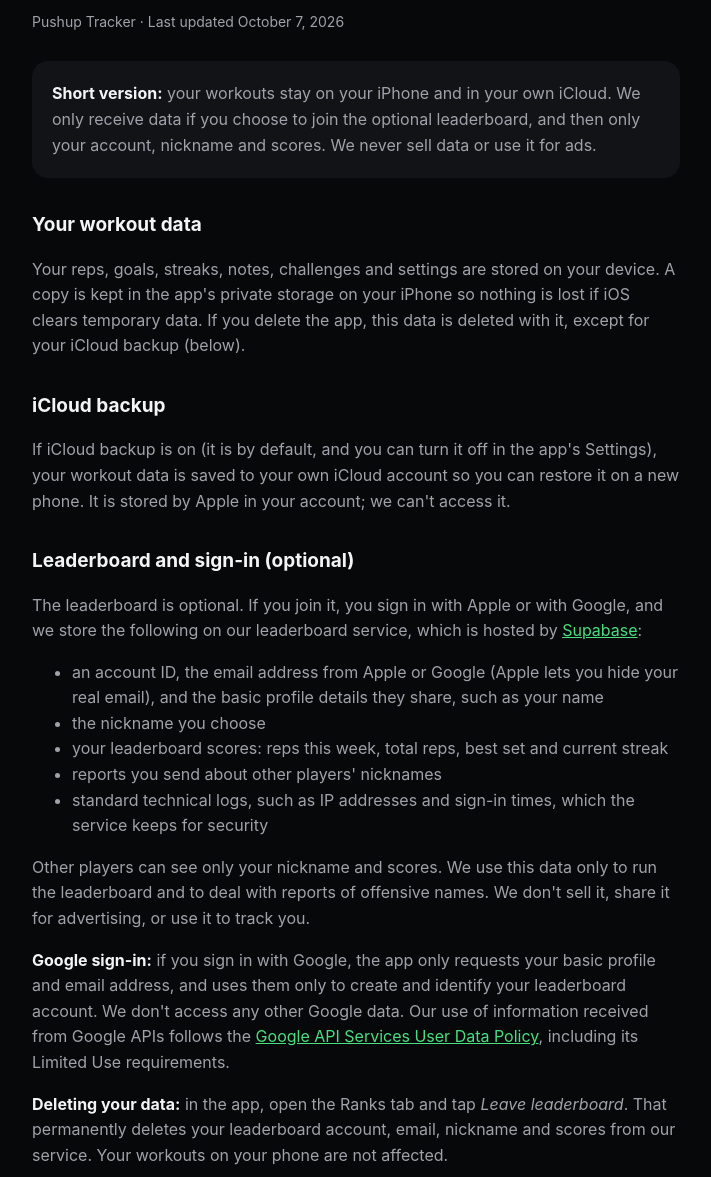
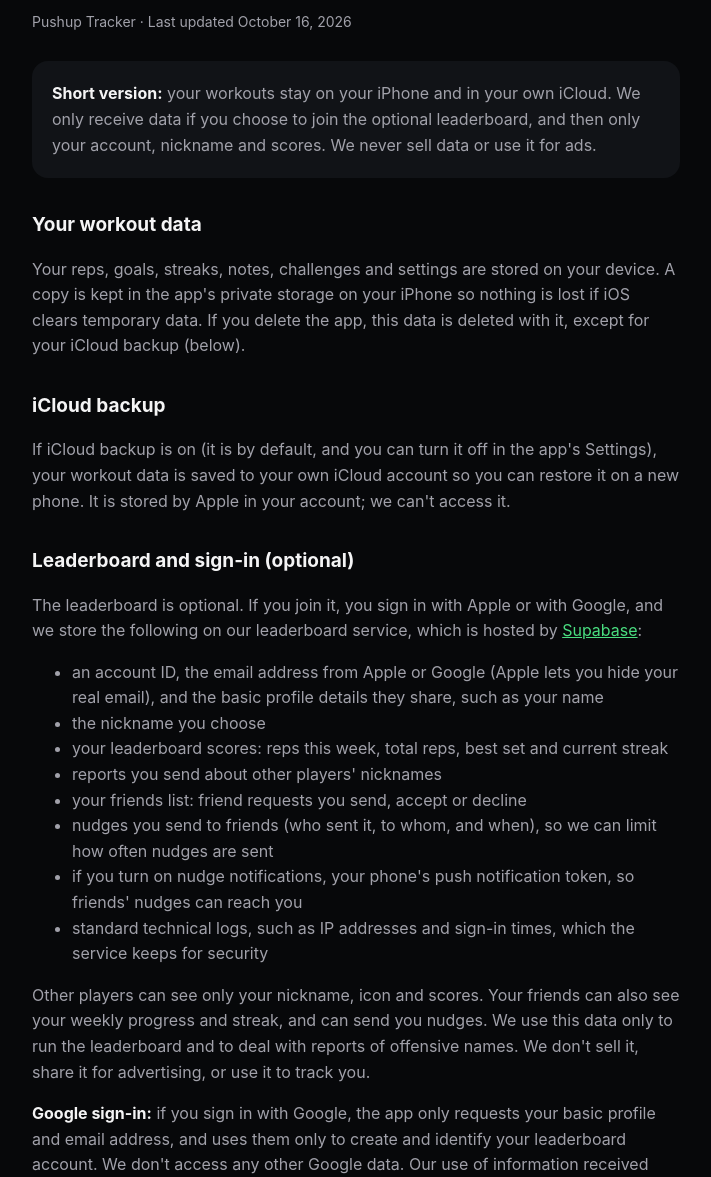
Before and after one commit to Ogdenriver1/pushup-tracker-support, a plain HTML site: page privacy.html in a window 1280 px wide. Shown: the part 87-1264 px from the top of the page, without its empty margins (284-995 px from the left). Drawn offline with Linux system fonts and the light colour scheme.

Commit message:
Privacy policy: friends, nudges and push notifications
Co-Authored-By: Claude Opus 5.5 <noreply@anthropic.com>

```diff
--- a/privacy.html
+++ b/privacy.html
@@ -9,7 +9,7 @@
 <body>
 <main>
   <h1>Privacy Policy</h1>
-  <p class="updated">Pushup Tracker · Last updated October 7, 2026</p>
+  <p class="updated">Pushup Tracker · Last updated October 16, 2026</p>
 
   <div class="card">
     <p><strong>Short version:</strong> your workouts stay on your iPhone and in your own iCloud. We only receive data if you choose to join the optional leaderboard, and then only your account, nickname and scores. We never sell data or use it for ads.</p>
@@ -28,11 +28,14 @@
     <li>the nickname you choose</li>
     <li>your leaderboard scores: reps this week, total reps, best set and current streak</li>
     <li>reports you send about other players' nicknames</li>
+    <li>your friends list: friend requests you send, accept or decline</li>
+    <li>nudges you send to friends (who sent it, to whom, and when), so we can limit how often nudges are sent</li>
+    <li>if you turn on nudge notifications, your phone's push notification token, so friends' nudges can reach you</li>
     <li>standard technical logs, such as IP addresses and sign-in times, which the service keeps for security</li>
   </ul>
-  <p>Other players can see only your nickname and scores. We use this data only to run the leaderboard and to deal with reports of offensive names. We don't sell it, share it for advertising, or use it to track you.</p>
+  <p>Other players can see only your nickname, icon and scores. Your friends can also see your weekly progress and streak, and can send you nudges. We use this data only to run the leaderboard and to deal with reports of offensive names. We don't sell it, share it for advertising, or use it to track you.</p>
   <p><strong>Google sign-in:</strong> if you sign in with Google, the app only requests your basic profile and email address, and uses them only to create and identify your leaderboard account. We don't access any other Google data. Our use of information received from Google APIs follows the <a href="https://developers.google.com/terms/api-services-user-data-policy">Google API Services User Data Policy</a>, including its Limited Use requirements.</p>
-  <p><strong>Deleting your data:</strong> in the app, open the Ranks tab and tap <em>Leave leaderboard</em>. That permanently deletes your leaderboard account, email, nickname and scores from our service. Your workouts on your phone are not affected.</p>
+  <p><strong>Deleting your data:</strong> in the app, open the Ranks tab and tap <em>Leave leaderboard</em>. That permanently deletes your leaderboard account, email, nickname, scores, friends, nudges and push notification tokens from our service. Your workouts on your phone are not affected.</p>
 
   <h2>Apple Health and Apple Watch</h2>
   <p>If you turn on <em>Save to Apple Health</em>, finished workouts are saved to the Health app. During a workout, the Apple Watch app reads your heart rate and active calories to show them live and saves them with the workout in Health. Health data stays on your devices and in Apple Health; it is never sent to us or to the leaderboard, and never used for advertising.</p>
@@ -44,7 +47,7 @@
   <p>If you allow location access, the app looks up the current temperature and humidity when you start a workout. To do this, your location coordinates are sent to the free weather service <a href="https://open-meteo.com/">Open-Meteo</a> for that single request. The weather reading and location are saved on your device with your sets. We don't receive your location. Location access is optional and you can turn it off in iOS Settings at any time.</p>
 
   <h2>Notifications</h2>
-  <p>Workout reminders are scheduled on your device. No notification data is sent to us.</p>
+  <p>Workout reminders are scheduled on your device. If you turn on nudges from friends, your phone's push notification token is stored on our leaderboard service and used only to deliver those nudges, through Apple's push notification service. You can turn notifications off in iOS Settings at any time.</p>
 
   <h2>Analytics, ads and tracking</h2>
   <p>The app has no analytics, no advertising and no third-party tracking.</p>
```
